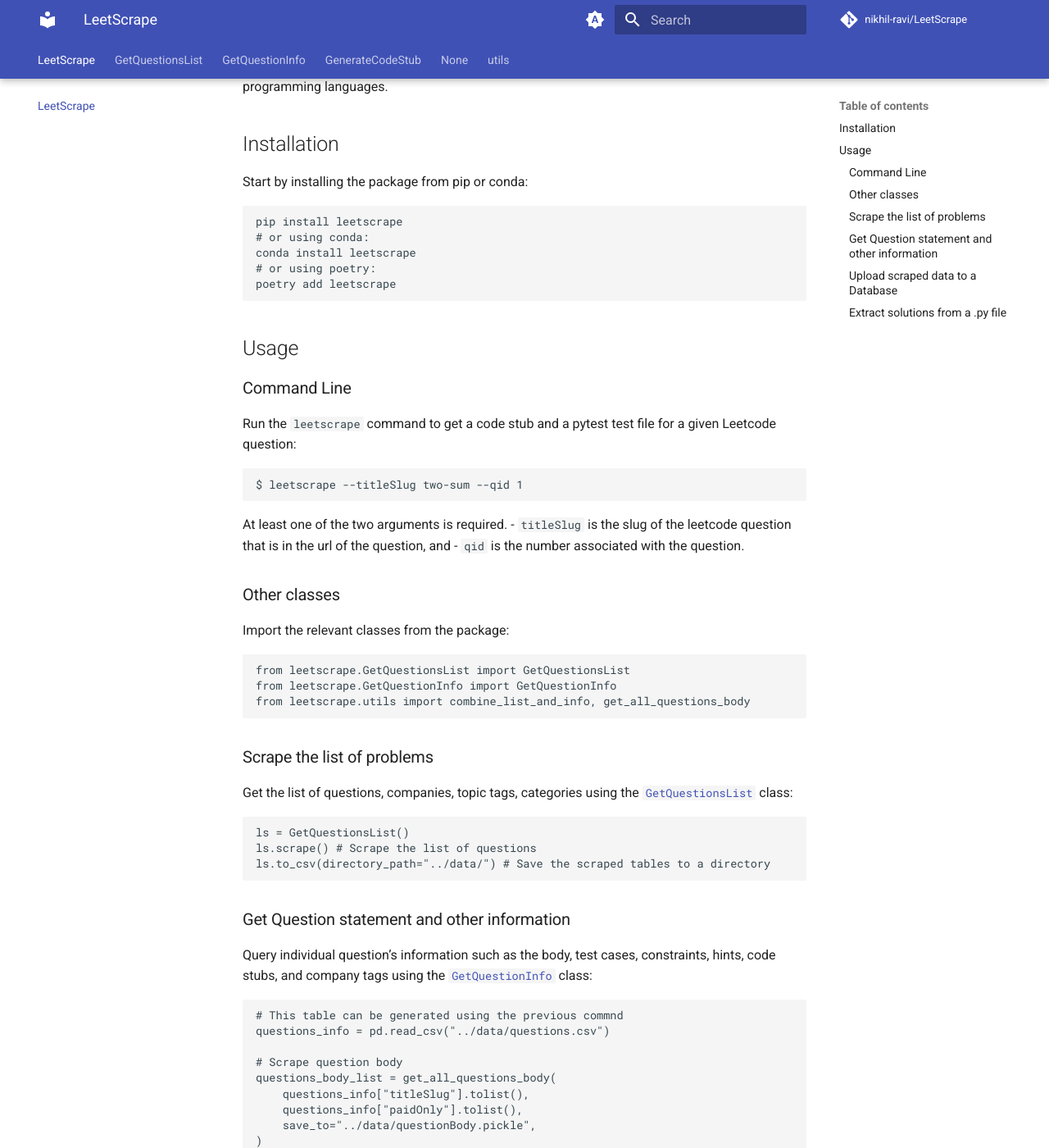
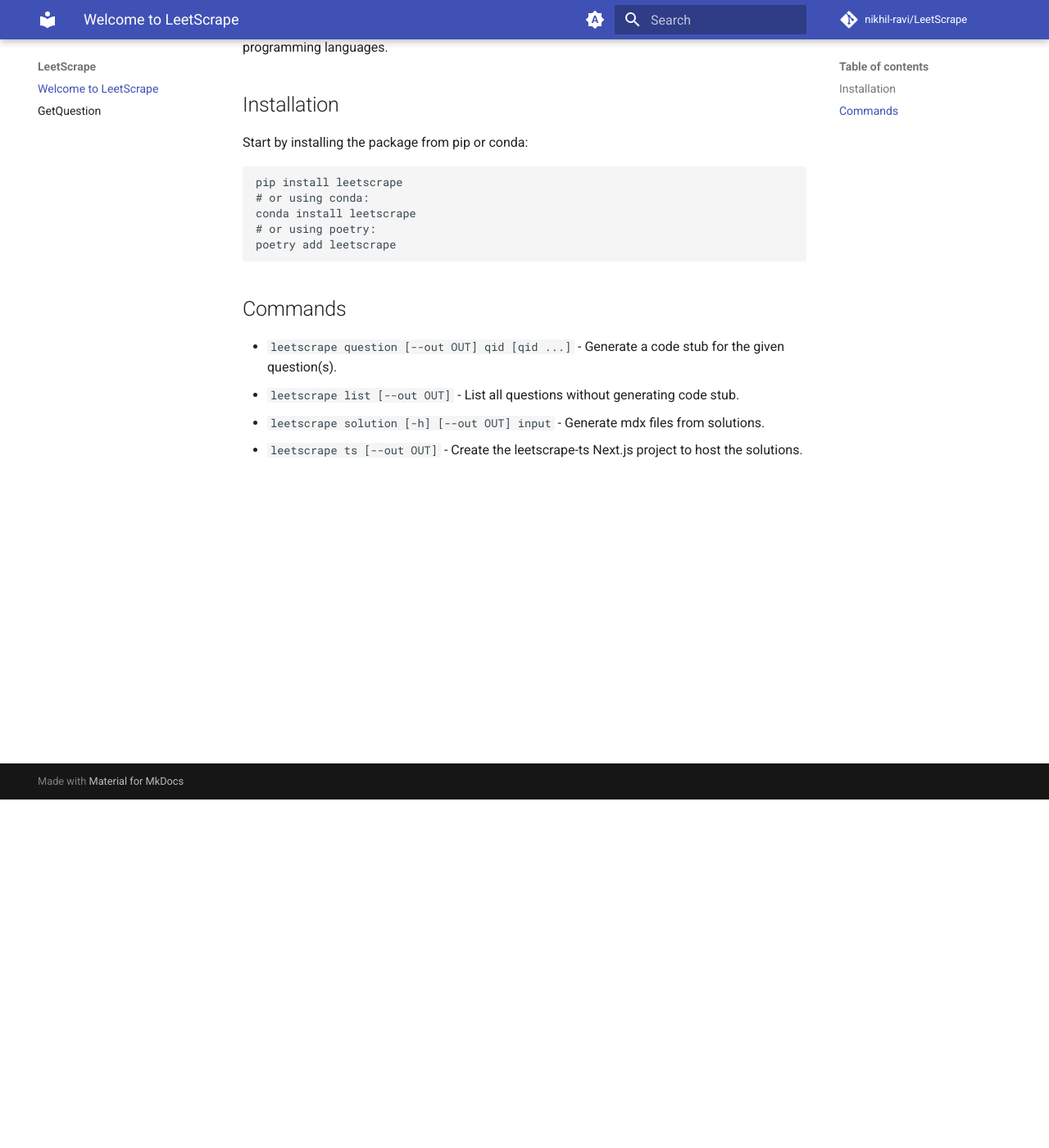
Before and after one commit to nikhil-ravi/LeetScrape, an MkDocs documentation site: the page built from docs/index.md, in a window 1280 px wide and 1400 px high, scrolled down 425 px. Shown: the whole window at 82% size. Built offline with MkDocs 1.6.1 and Material for MkDocs 9.7.7, drawn with Linux system fonts in a browser that asks for light colours; plug-ins that fetch from the network failed and are left out; comment, search, counter and statistics services are not loaded; some of the changed text lies outside the part shown.

Commit message:
Rewriting doc files.

````diff
--- a/docs/config/index.md
+++ /dev/null
@@ -1,129 +0,0 @@
-# LeetScrape
-
-[![Python application](https://github.com/nikhil-ravi/LeetcodeScraper/actions/workflows/python-app.yml/badge.svg)](https://github.com/nikhil-ravi/LeetcodeScraper/actions/workflows/python-app.yml) [![deploy-docs](https://github.com/nikhil-ravi/LeetScrape/actions/workflows/deploy-docs.yml/badge.svg)](https://leetscrape.chowkabhara.com) [![PYPI](https://img.shields.io/pypi/v/leetscrape)](https://pypi.org/project/leetscrape/) [![codecov](https://codecov.io/gh/nikhil-ravi/LeetScrape/branch/main/graph/badge.svg?token=GWOVLPYSUA)](https://codecov.io/gh/nikhil-ravi/LeetScrape)![PyPI - Downloads](https://img.shields.io/pypi/dm/leetscrape)
-
-Introducing the LeetScrape - a powerful and efficient Python package designed to scrape problem statements and basic test cases from LeetCode.com. With this package, you can easily download and save LeetCode problems to your local machine, making it convenient for offline practice and studying. It is perfect for software engineers and students preparing for coding interviews. The package is lightweight, easy to use and can be integrated with other tools and IDEs. With the LeetScrape, you can boost your coding skills and improve your chances of landing your dream job.
-
-Use this package to get the list of Leetcode questions, their topic and company tags, difficulty, question body (including test cases, constraints, hints), and code stubs in any of the available programming languages.
-
-## Installation
-
-Start by installing the package from pip or conda:
-```bash
-pip install leetscrape
-# or using conda:
-conda install leetscrape
-# or using poetry:
-poetry add leetscrape
-```
-
-
-## Usage
-
-### Command Line
-Run the `leetscrape` command to get a code stub and a pytest test file for a given Leetcode question:
-```bash
-$ leetscrape --titleSlug two-sum --qid 1
-```
-At least one of the two arguments is required.
-- `titleSlug` is the slug of the leetcode question that is in the url of the question, and
-- `qid` is the number associated with the question.
-
-### Other classes
-
-Import the relevant classes from the package:
-
-```python
-from leetscrape.GetQuestionsList import GetQuestionsList
-from leetscrape.GetQuestionInfo import GetQuestionInfo
-from leetscrape.utils import combine_list_and_info, get_all_questions_body
-```
-
-### Scrape the list of problems
-Get the list of questions, companies, topic tags, categories using the [`GetQuestionsList`](/GetQuestionsList/#getquestionslist) class:
-
-```python
-ls = GetQuestionsList()
-ls.scrape() # Scrape the list of questions
-ls.to_csv(directory_path="../data/") # Save the scraped tables to a directory
-```
-
-### Get Question statement and other information
-Query individual question's information such as the body, test cases, constraints, hints, code stubs, and company tags using the [`GetQuestionInfo`](/GetQuestionsList/#getquestionslist) class:
-
-```python
-# This table can be generated using the previous commnd
-questions_info = pd.read_csv("../data/questions.csv")
-
-# Scrape question body
-questions_body_list = get_all_questions_body(
-    questions_info["titleSlug"].tolist(),
-    questions_info["paidOnly"].tolist(),
-    save_to="../data/questionBody.pickle",
-)
-
-# Save to a pandas dataframe
-questions_body = pd.DataFrame(
-    questions_body_list
-).drop(columns=["titleSlug"])
-questions_body["QID"] = questions_body["QID"].astype(int)
-```
-
-> **Note**
-> The above code stub is time consuming (10+ minutes) since there are 2500+ questions.
-
-Create a new dataframe with all the questions and their metadata and body information.
-
-```python
-questions = combine_list_and_info(
-    info_df = questions_body, list_df=ls.questions, save_to="../data/all.json"
-)
-```
-
-### Upload scraped data to a Database
-Create a PostgreSQL database using the [SQL](https://github.com/nikhil-ravi/LeetScrape/blob/dcabdd8bd11b03aac0b725c0adc4881b9be9a48f/example/sql/create.sql) dump and insert data using `sqlalchemy`.
-
-```python
-from sqlalchemy import create_engine
-from sqlalchemy.orm import sessionmaker
-
-engine = create_engine("<database_connection_string>", echo=True)
-questions.to_sql(con=engine, name="questions", if_exists="append", index=False)
-# Repeat the same for tables ls.topicTags, ls.categories,
-# ls.companies, # ls.questionTopics, and ls.questionCategory
-```
-
-Use the [`queried_questions_list`](https://github.com/nikhil-ravi/LeetScrape/blob/dcabdd8bd11b03aac0b725c0adc4881b9be9a48f/example/sql/create.sql#L228-L240) PostgreSQL function (defined in the SQL dump) to query for questions containy query terms:
-
-```sql
-select * from queried_questions_list('<query term>');
-```
-
-Use the [`all_questions_list`](https://github.com/nikhil-ravi/LeetScrape/blob/dcabdd8bd11b03aac0b725c0adc4881b9be9a48f/example/sql/create.sql#L243-L253) PostgreSQL function (defined in the SQL dump) to query for all the questions in the database:
-
-```sql
-select * from all_questions_list();
-```
-
-Use the [`get_similar_questions`](https://github.com/nikhil-ravi/LeetScrape/blob/dcabdd8bd11b03aac0b725c0adc4881b9be9a48f/example/sql/create.sql#L255-L270) PostgreSQL function (defined in the SQL dump) to query for all questions similar to a given question:
-
-```sql
-select * from get_similar_questions(<QuestionID>);
-```
-
-
-### Extract solutions from a `.py` file
-
-You may want to extract solutions from a `.py` files to upload them to a database. You can do so using the [`ExtractSolutions`](/src/leetscrape/ExtractSolutions.py) class.
-```python
-from leetscrape.ExtractSolutions import extract
-# Returns a dict of the form {QuestionID: solutions}
-solutions = extract(filename=<path_to_python_script>)
-```
-
-Use the [`upload_solutions`](/utils/#leetscrape.utils.upload_solutions) method to upload the extracted solution code stubs from your python script to the PosgreSQL database.
-
-```python
-from leetscrape.ExtractSolutions import upload_solutions
-upload_solutions(engine=<sqlalchemy_engine>, row_id = <row_id_in_table>, solutions: <solutions_dict>)
-```
--- /dev/null
+++ b/docs/index.md
@@ -0,0 +1,25 @@
+# Welcome to LeetScrape
+
+[![Python application](https://github.com/nikhil-ravi/LeetcodeScraper/actions/workflows/python-app.yml/badge.svg)](https://github.com/nikhil-ravi/LeetcodeScraper/actions/workflows/python-app.yml) [![deploy-docs](https://github.com/nikhil-ravi/LeetScrape/actions/workflows/deploy-docs.yml/badge.svg)](https://leetscrape.chowkabhara.com) [![PYPI](https://img.shields.io/pypi/v/leetscrape)](https://pypi.org/project/leetscrape/) [![codecov](https://codecov.io/gh/nikhil-ravi/LeetScrape/branch/main/graph/badge.svg?token=GWOVLPYSUA)](https://codecov.io/gh/nikhil-ravi/LeetScrape)![PyPI - Downloads](https://img.shields.io/pypi/dm/leetscrape)
+
+Introducing the LeetScrape - a powerful and efficient Python package designed to scrape problem statements and basic test cases from LeetCode.com. With this package, you can easily download and save LeetCode problems to your local machine, making it convenient for offline practice and studying. It is perfect for software engineers and students preparing for coding interviews. The package is lightweight, easy to use and can be integrated with other tools and IDEs. With the LeetScrape, you can boost your coding skills and improve your chances of landing your dream job.
+
+Use this package to get the list of Leetcode questions, their topic and company tags, difficulty, question body (including test cases, constraints, hints), and code stubs in any of the available programming languages.
+
+## Installation
+
+Start by installing the package from pip or conda:
+```bash
+pip install leetscrape
+# or using conda:
+conda install leetscrape
+# or using poetry:
+poetry add leetscrape
+```
+
+## Commands
+
+* `leetscrape question [--out OUT] qid [qid ...]` - Generate a code stub for the given question(s).
+* `leetscrape list [--out OUT]` - List all questions without generating code stub.
+* `leetscrape solution [-h] [--out OUT] input` - Generate mdx files from solutions.
+* `leetscrape ts [--out OUT]` - Create the leetscrape-ts Next.js project to host the solutions.
--- a/docs/config/ExtractSolutions.md
+++ b/docs/question.md
@@ -1,6 +1,6 @@
-# ExtractSolutions
+# GetQuestion
 
-::: leetscrape.ExtractSolutions
+::: leetscrape.GetQuestion
     options:
       show_source: true
       heading_level: 2
--- a/mkdocs.yml
+++ b/mkdocs.yml
@@ -1,29 +1,38 @@
 site_name: LeetScrape
 site_url: https://leetscrape.chowkabhara.com/
-docs_dir: "docs/config"
+# docs_dir: "docs/config"
 site_dir: "docs/build"
+
 plugins:
+  - privacy
   - search
+  - social
   - mkdocstrings:
       handlers:
         python:
           paths: [src]
   - git-revision-date-localized:
       enable_creation_date: true
+
 theme:
   name: material
   highlightjs: true
   features:
+    - navigation.instant
+    - navigation.instant.prefetching
+    - navigation.instant.progress
+    - navigation.tracking
+    # - navigation.tabs
+    # - navigation.tabs.sticky
+    # - navigation.sections
+    # - navigation.expand
+    # - navigation.path
+    # - navigation.top
+    - search.suggest
+    - search.highlight
     - content.action.edit
     - content.action.view
-    - navigation.instant
-    - navigation.tracking
-    - navigation.tabs
-    - navigation.tabs.sticky
-    - navigation.sections
-    - navigation.expand
-    - navigation.path
-    - navigation.top
+
   palette:
     # Palette toggle for automatic mode
     - media: "(prefers-color-scheme)"
@@ -41,26 +50,24 @@
     # Palette toggle for dark mode
     - media: "(prefers-color-scheme: dark)"
       scheme: slate
+      primary: red
+      accent: deep_orange
       toggle:
         icon: material/brightness-4
-        name: Switch to system preference
+        name: Switch to light mode
 
 watch:
   - src
 
 markdown_extensions:
-    - smarty
-    - toc:
-        permalink: True
-    - sane_lists
+  - smarty
+  - toc:
+      permalink: True
+  - sane_lists
 
 nav:
   - index.md
-  - GetQuestionsList.md
-  - GetQuestionInfo.md
-  - GenerateCodeStub.md
-  - ExctractSolutions.md
-  - utils.md
+  - question.md
 
 extra:
   analytics:
--- a/pyproject.toml
+++ b/pyproject.toml
@@ -38,8 +38,9 @@
 [tool.poetry.group.docs.dependencies]
 mkdocstrings = { extras = ["python"], version = "^0.19.1" }
 mkdocs = "^1.4.2"
-mkdocs-material = "^9.0.5"
+mkdocs-material = { extras = ["imaging"], version = "^9.5.3" }
 mkdocs-git-revision-date-localized-plugin = "^1.1.0"
+pipwin = "^0.5.2"
 
 [build-system]
 requires = ["poetry-core"]
````
Also changed, not shown: README.md (+59 -97 lines), docs/config/GenerateCodeStub.md (deleted, +0 -6 lines), docs/config/GetQuestionInfo.md (deleted, +0 -6 lines), docs/config/GetQuestionsList.md (deleted, +0 -6 lines), docs/config/utils.md (deleted, +0 -6 lines), 3 other files.
